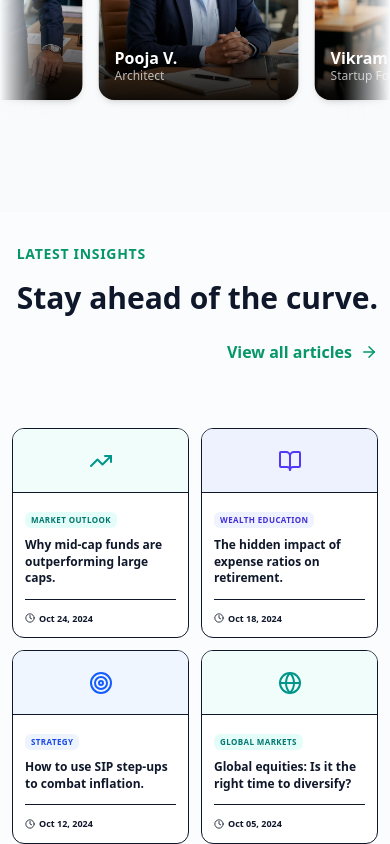
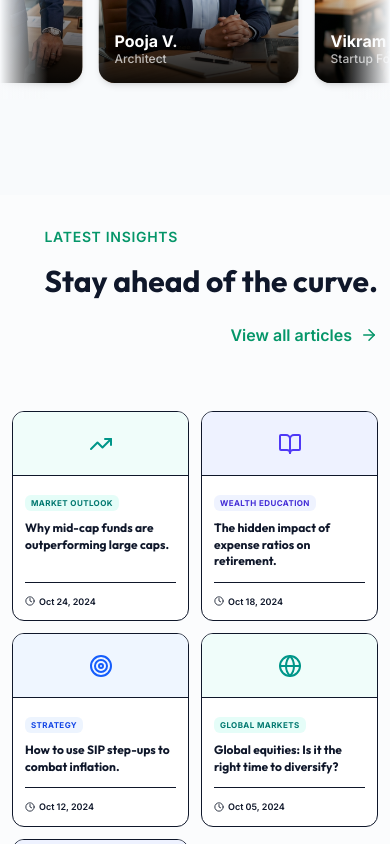
Before and after one commit to Sanjay-rana001/FundWealth, a Next.js app: page / in a window 390 px wide. Shown: the part 10220-11064 px from the top of the page. Built offline with nearby package versions, Linux system fonts and the light colour scheme.

Commit message:
Fix mobile font rendering issue

```diff
--- a/src/app/layout.tsx
+++ b/src/app/layout.tsx
@@ -27,8 +27,8 @@ export default function RootLayout({
   children: React.ReactNode;
 }>) {
   return (
-    <html lang="en" className="scroll-smooth">
-      <body className={`${inter.variable} ${outfit.variable} antialiased bg-background text-foreground overflow-x-hidden relative min-h-screen`}>
+    <html lang="en" className={`scroll-smooth ${inter.variable} ${outfit.variable}`}>
+      <body className="antialiased bg-background text-foreground overflow-x-hidden relative min-h-screen">
         <SplashScreen />
         <main className="pb-28 md:pb-0">
           {children}
```
